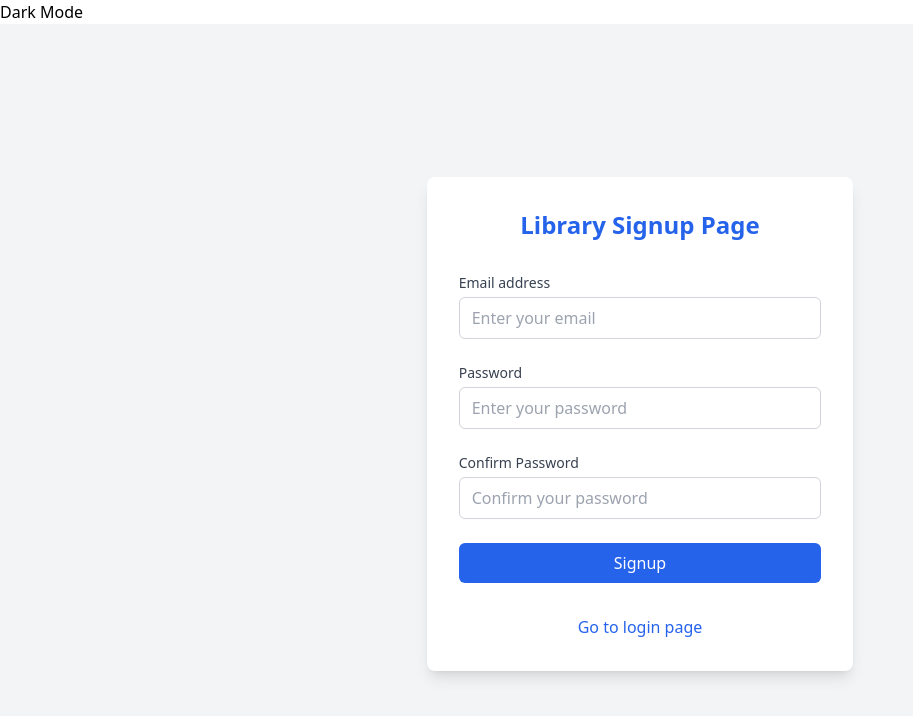
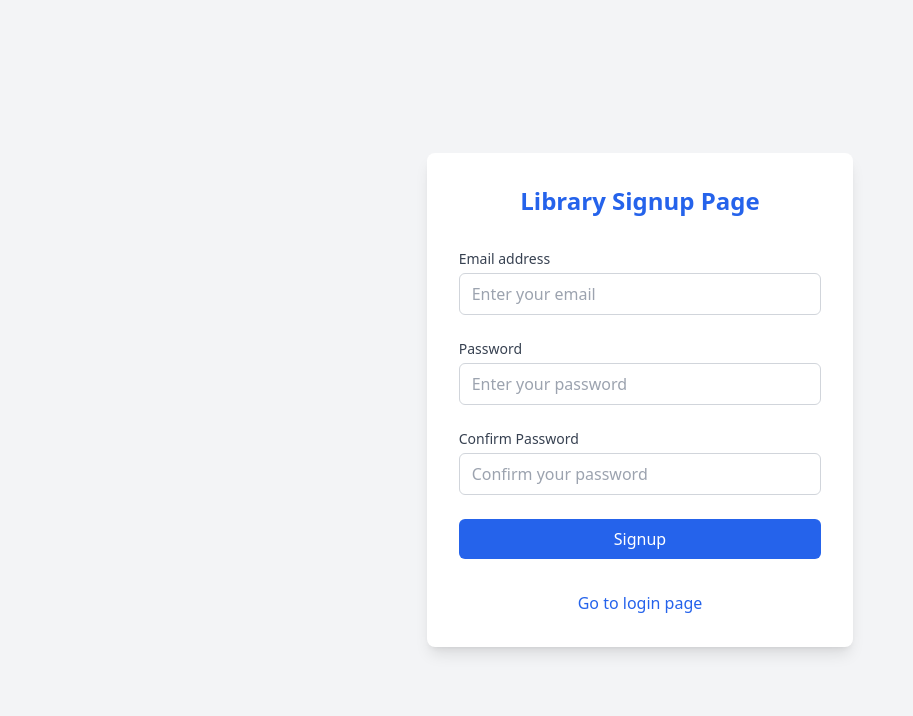
Before and after one commit to satyamhacker/studentLibraryManagment, a React (Vite) app in the folder frontEnd/: page / in a window 1280 px wide. Shown: the top 716 px of the page, without its empty margins (0-913 px from the left). Built offline with nearby package versions, Linux system fonts and the light colour scheme; no server answers.

Commit message:
feat: remove dark mode toggle and associated styles
- Remove dark mode state and toggle functionality from App component
- Delete dark mode CSS import
- Remove dark mode toggle button from layout

```diff
--- a/frontEnd/src/App.jsx
+++ b/frontEnd/src/App.jsx
@@ -1,15 +1,12 @@
-import React, { useEffect, useState } from "react";
+import React, { useEffect } from "react";
 import { BrowserRouter, Routes, Route } from "react-router-dom";
 import { PublicRoute, PrivateRoute } from "./studentData/index.studentData.js"
-import "./styles/darkMode.css"; // Import dark mode styles
 
 import { Login, Signup, ForgotPassword } from "./auth/index.auth.js"
 import { HomePage, AddStudentData, ShowVacantSeats, ShowStudentData, ShowLockers, UnallocatedStudentsSeat, ShowStudentsWithEndedMonth, StudentWithDues, FilterStudentData } from "./studentData/index.studentData.js"
 
 
 function App() {
-  const [isDarkMode, setIsDarkMode] = useState(false);
-
   useEffect(() => {
     const handleBeforeUnload = (event) => {
       const confirmationMessage =
@@ -26,17 +23,9 @@ function App() {
     };
   }, []);
 
-  const toggleDarkMode = () => {
-    setIsDarkMode((prevMode) => !prevMode);
-    document.body.classList.toggle("dark-mode", !isDarkMode);
-  };
-
   return (
     <BrowserRouter>
-      <div className={isDarkMode ? "dark-mode" : ""}>
-        <button onClick={toggleDarkMode} className="toggle-dark-mode">
-          {isDarkMode ? "Light Mode" : "Dark Mode"}
-        </button>
+      <div>
         <Routes>
           <Route path="/login" element={<PublicRoute element={<Login />} />} />
           <Route path="/" element={<PublicRoute element={<Signup />} />} />
```
